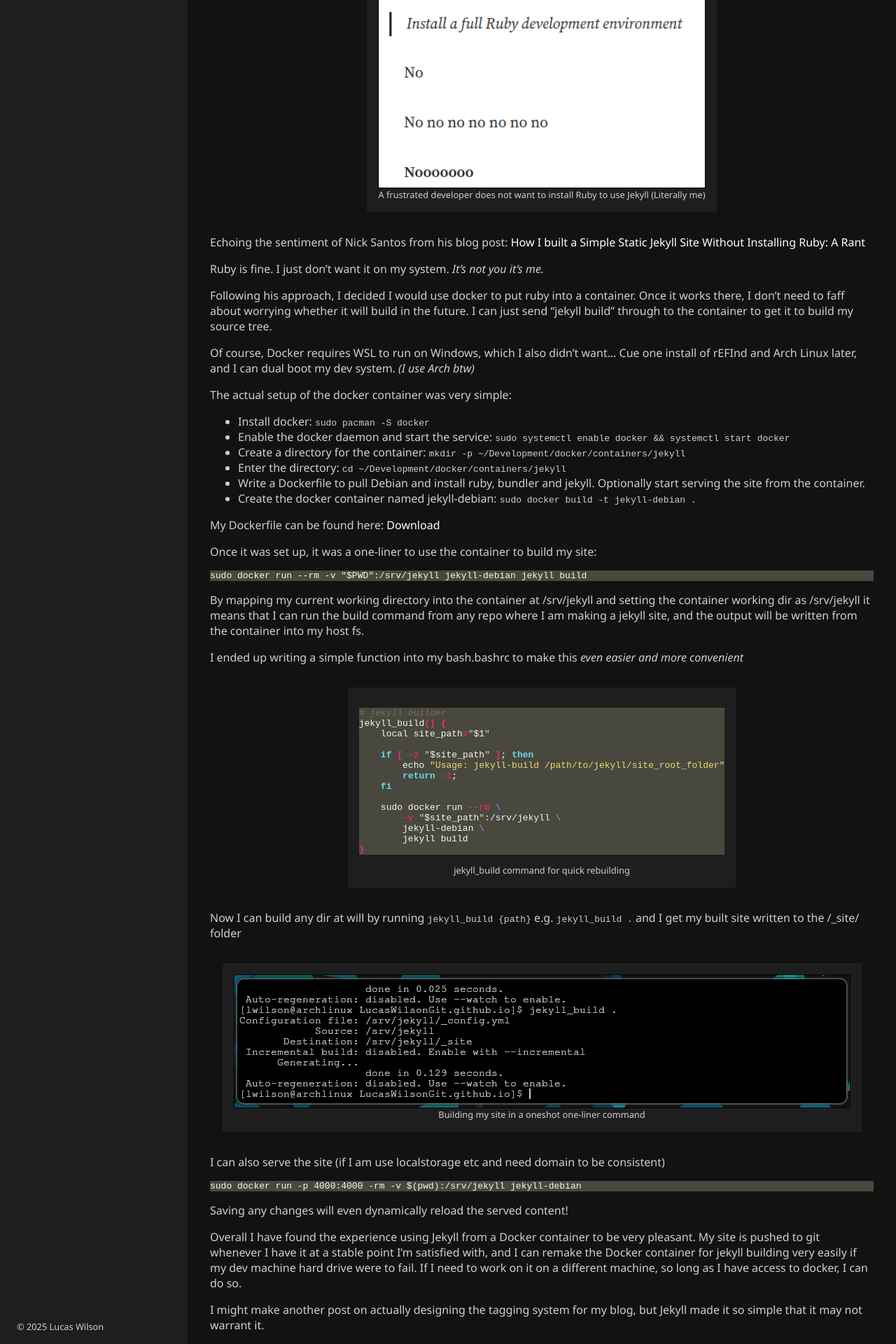
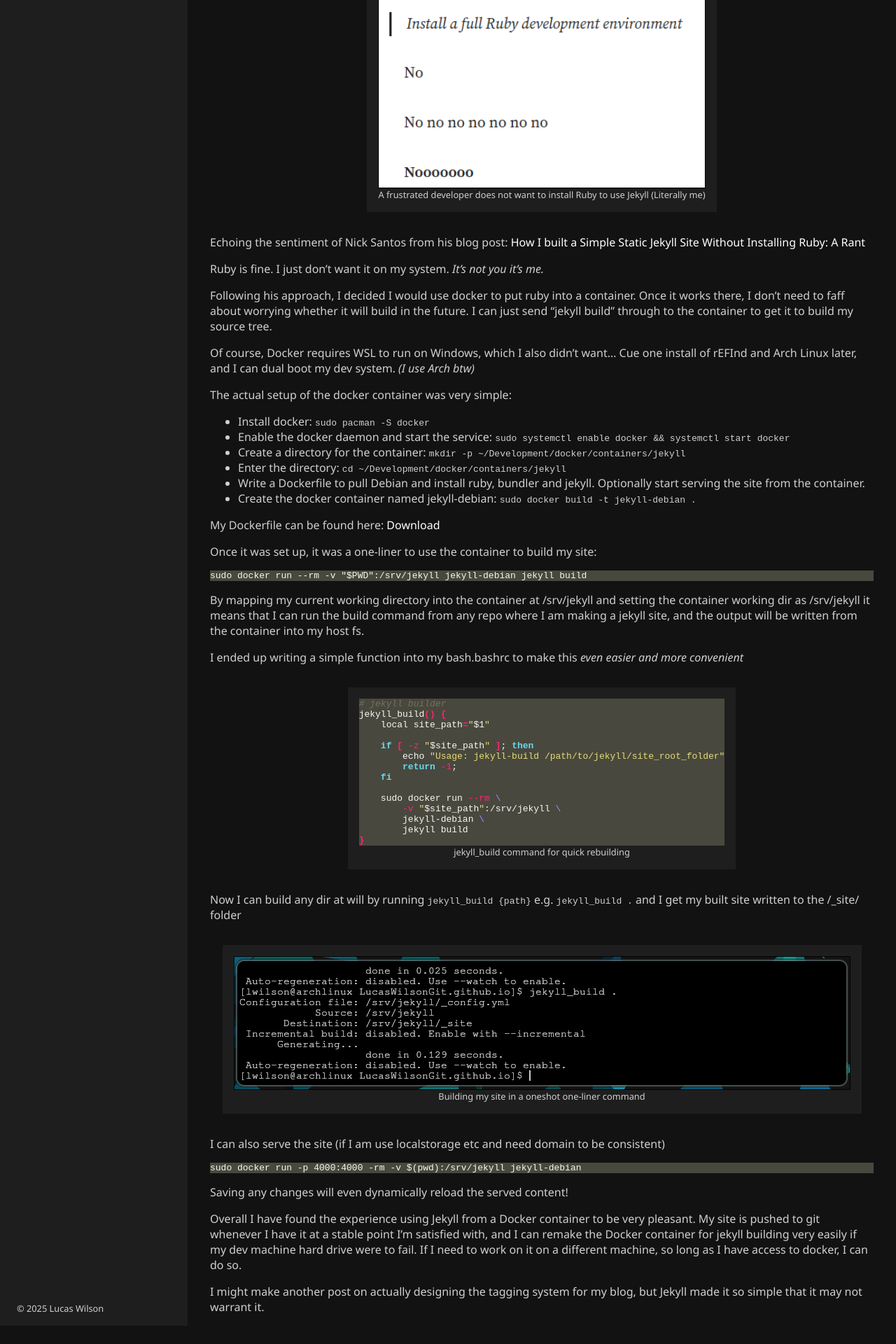
Before and after one commit to LucasWilsonGit/LucasWilsonGit.github.io, a Jekyll site: the page built from _posts/2025-05-03-DockerJekyll.md, in a window 1280 px wide. Shown: the part 1702-3622 px from the top of the page at 70% size. Built offline with Jekyll 4.4.1, drawn with Linux system fonts in a browser that asks for light colours; after the commit the page ends 3596 px from its top, so only the background shows below that.

Commit message:
Fix styling for acaption after codeblock

```diff
--- a/assets/css/main.scss
+++ b/assets/css/main.scss
@@ -240,3 +240,7 @@ body {
 figure.highlight {
     margin: 0;
 }
+
+figure > pre {
+    margin: 0;
+}
```
